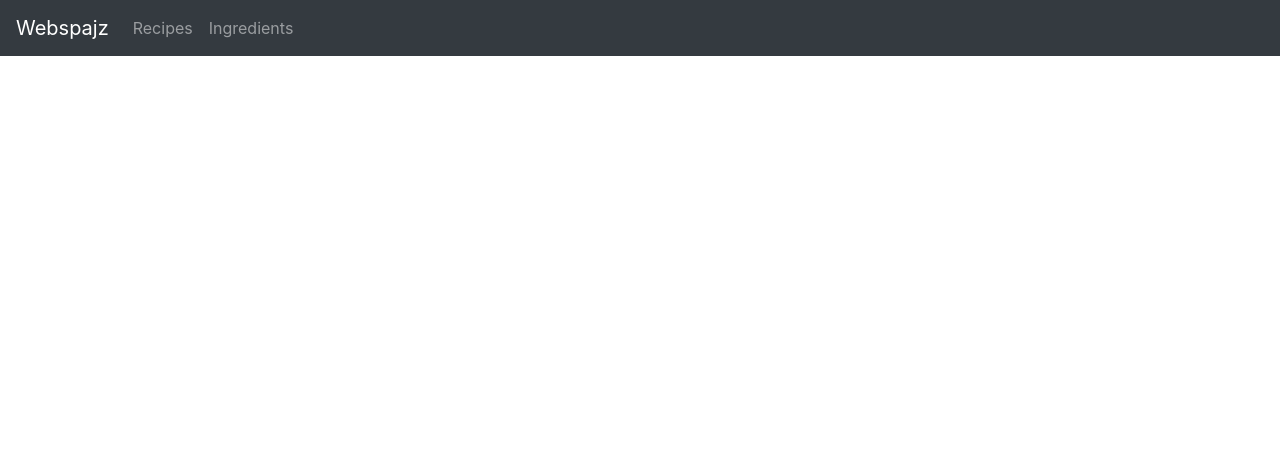
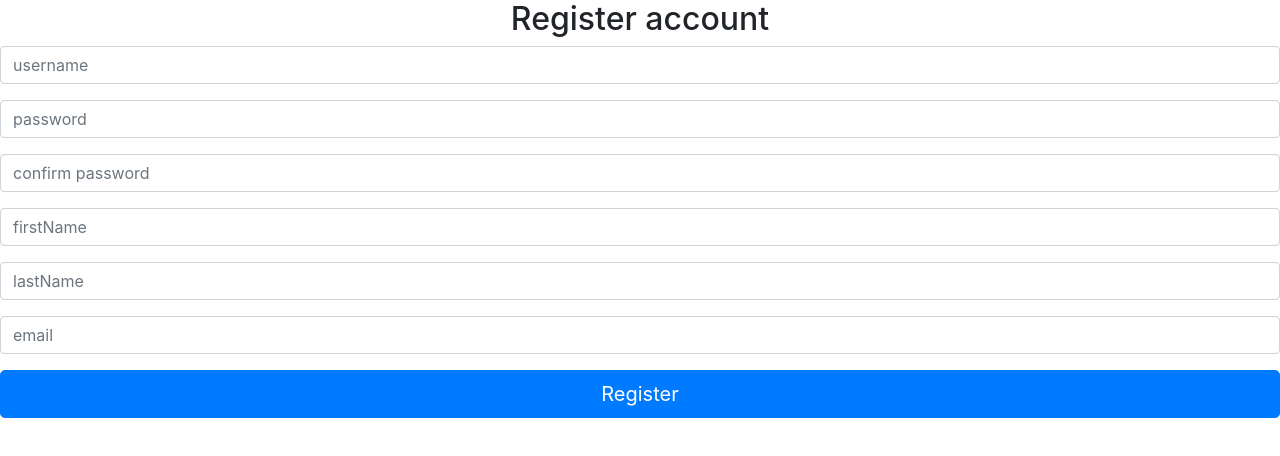
Before and after one commit to Bunyi5/Webspajz_front, a React (Create React App) app: page /register in a window 1280 px wide. Shown: the top 456 px of the page. Built offline with nearby package versions, Linux system fonts and the light colour scheme.

Commit message:
Created Register page, modifyed Login page, validation done on Register and Login, minor fixes

```diff
--- a/package.json
+++ b/package.json
@@ -11,6 +11,7 @@
     "react": "^17.0.1",
     "react-bootstrap": "^1.4.3",
     "react-dom": "^17.0.1",
+    "react-hook-form": "^6.15.1",
     "react-router-dom": "^5.2.0",
     "react-scripts": "4.0.0",
     "web-vitals": "^0.2.4"
--- a/src/Login.js
+++ b/src/Login.js
@@ -1,37 +1,14 @@
-import React, { Component } from 'react';
+import React from 'react';
 import history from './history';
+import { useForm } from 'react-hook-form';
 
-export default class Login extends Component {
-    constructor() {
-        super();
+import './styles/Login.css'
 
-        this.state = {
-            username: '',
-            password: ''
-        };
-        this.handleChange = this.handleChange.bind(this);
-        this.handleFormSubmit = this.handleFormSubmit.bind(this);
-    }
-
-    handleChange(event) {
-        const target = event.target;
-        const name = target.name;
-        this.setState({
-            [name]: target.value
-        });
-    }
-
-    handleFormSubmit(event) {
-        event.preventDefault();
-
-        const user_object = {
-            username: this.state.username,
-            password: this.state.password
-        };
+function handleFormSubmit(userObject) {
 
     fetch('http://localhost:8080/authenticate', {
         method: 'POST',
-            body: JSON.stringify(user_object),
+        body: JSON.stringify(userObject),
         headers: {
             'Content-Type': 'application/json'
         }
@@ -43,21 +20,21 @@ export default class Login extends Component {
         }
     }).then(res => {
         localStorage.setItem('authorization', res.token);
-            this.checkAuthorization();
-        }).catch(error => {
-            alert(error);
+        checkAuthorization();
+    }).catch(err => {
+        alert(err);
     })
 };
 
-    checkAuthorization() {
+function checkAuthorization() {
+
     fetch('http://localhost:8080/tryAuth', {
         method: 'GET',
         headers: {
             'Authorization': 'Bearer ' + localStorage.getItem('authorization')
         }
-        }).then(res => res.text())
-            .then(res => {
-                if (res === 'success') {
+    }).then(res => {
+        if (res.ok) {
             history.push('/recipes');
         } else {
             alert('Authentication failure');
@@ -65,34 +42,51 @@ export default class Login extends Component {
     });
 }
 
-    render() {
+function Form() {
+    const { register, handleSubmit, errors } = useForm({mode: 'onChange'});
+    const onSubmit = (userObject) => handleFormSubmit(userObject);
+
     return (
         <div>
             <div className='wrapper'>
-                    <form className='form-signin' onSubmit={this.handleFormSubmit}>
+                <form className='form-signin' onSubmit={handleSubmit(onSubmit)}>
                     <h2 className='form-signin-heading'>Please login</h2>
                     <div className='form-group'>
                         <input type='text'
                             name='username'
                             className='form-control'
-                                placeholder='Username'
-                                onChange={this.handleChange}
+                            placeholder='username'
+                            ref={register({
+                                required: 'Username is required!',
+                                pattern: { value: /^[A-Za-z0-9]+$/, message: 'Alphabetical characters and numbers only!' },
+                                maxLength: { value: 20, message: 'Username cannot exceed 20 characters!' }
+                            })}
                         />
+                        {errors.username && (<p className='errors'>{errors.username.message}</p>)}
                     </div>
                     <div className='form-group'>
                         <input type='password'
                             name='password'
                             className='form-control'
                             placeholder='password'
-                                onChange={this.handleChange}
+                            ref={register({
+                                required: 'Password is required!',
+                                maxLength: { value: 20, message: 'Password cannot exceed 20 characters!' }
+                            })}
                         />
+                        {errors.password && (<p className='errors'>{errors.password.message}</p>)}
                     </div>
-                        <button className='btn btn-lg btn-primary btn-block' type='submit'>
-                            Login
-            </button>
+                    <button className='btn btn-lg btn-primary btn-block' type='submit'>Login</button>
                 </form>
+                <button className='btn btn-lg btn-primary btn-block' onClick={() => history.push('/register')}>Register</button>
             </div>
         </div>
     );
 }
+
+export default class Login extends React.Component {
+
+    render() {
+        return <Form />;
     }
+}
--- /dev/null
+++ b/src/Register.js
@@ -0,0 +1,140 @@
+import React from 'react';
+import history from './history';
+import { useForm } from 'react-hook-form';
+
+import './styles/Register.css'
+
+function handleFormSubmit(userObject) {
+
+    fetch('http://localhost:8080/saveNewUser', {
+        method: 'POST',
+        body: JSON.stringify(userObject),
+        headers: {
+            'Content-Type': 'application/json'
+        }
+    }).then(res => {
+        if (res.status === 409) {
+            throw new Error('Username already exists!');
+        } else if (!res.ok) {
+            throw new Error('Can not save user!');
+        }
+        alert('Successful registration!')
+        history.push('/')
+    }).catch(err => {
+        alert(err);
+    })
+};
+
+function Form() {
+    const { register, handleSubmit, getValues, errors } = useForm({mode: 'onChange'});
+    const onSubmit = (userObject) => handleFormSubmit(userObject);
+
+    return (
+        <div>
+            <div className='wrapper'>
+                <form className='form-signin' onSubmit={handleSubmit(onSubmit)}>
+                    <h2 className='form-signin-heading'>Register account</h2>
+                    <div className='form-group'>
+                        <input type='text'
+                            name='username'
+                            className='form-control'
+                            placeholder='username'
+                            ref={register({
+                                required: 'Username is required!',
+                                pattern: { value: /^[A-Za-z0-9]+$/, message: 'Alphabetical characters and numbers only!' },
+                                maxLength: { value: 20, message: 'Username cannot exceed 20 characters!' }
+                            })}
+                        />
+                        {errors.username && (<p className='errors'>{errors.username.message}</p>)}
+                    </div>
+                    <div className='form-group'>
+                        <input type='password'
+                            name='password'
+                            className='form-control'
+                            placeholder='password'
+                            ref={register({
+                                required: 'Password is required!',
+                                maxLength: { value: 20, message: 'Password cannot exceed 20 characters!' }
+                            })}
+                        />
+                        {errors.password && (<p className='errors'>{errors.password.message}</p>)}
+                    </div>
+                    <div className='form-group'>
+                        <input type='password'
+                            name='passwordConfirmation'
+                            className='form-control'
+                            placeholder='confirm password'
+                            ref={register({
+                                required: 'Password confirmation is required!',
+                                validate: {
+                                    matchesPreviousPassword: (passwordConfirmation) => {
+                                        const { password } = getValues();
+                                        return password === passwordConfirmation || 'Passwords should match!'
+                                    }
+                                },
+                                maxLength: { value: 20, message: 'Password confirmation cannot exceed 20 characters!' }
+                            })}
+                        />
+                        {errors.passwordConfirmation && (<p className='errors'>{errors.passwordConfirmation.message}</p>)}
+                    </div>
+                    <div className='form-group'>
+                        <input type='text'
+                            name='firstName'
+                            className='form-control'
+                            placeholder='firstName'
+                            ref={register({
+                                required: 'First name is required!',
+                                validate: {
+                                    firstLetterIsUpperCase: (value) => value.match(/([A-Z]\S*\s?)*$/) || 'First name should start with a capital letter!',
+                                    onlyContainsAlphabetical: (value) => value.match(/^([A-Z][a-z]*\s?)*$/) || 'Alphabetical characters only!'
+                                },
+                                maxLength: { value: 20, message: 'First name cannot exceed 20 characters!' }
+                            })}
+                        />
+                        {errors.firstName && (<p className='errors'>{errors.firstName.message}</p>)}
+                    </div>
+                    <div className='form-group'>
+                        <input type='text'
+                            name='lastName'
+                            className='form-control'
+                            placeholder='lastName'
+                            ref={register({
+                                required: 'Last name is required!',
+                                validate: {
+                                    firstLetterIsUpperCase: (value) => value.match(/([A-Z]\S*\s?)*$/) || 'Last name should start with a capital letter!',
+                                    onlyContainsAlphabetical: (value) => value.match(/^([A-Z][a-z]*\s?)*$/) || 'Alphabetical characters only!'
+                                },
+                                maxLength: { value: 20, message: 'Last name cannot exceed 20 characters!' }
+                            })}
+                        />
+                        {errors.lastName && (<p className='errors'>{errors.lastName.message}</p>)}
+                    </div>
+                    <div className='form-group'>
+                        <input type='text'
+                            name='email'
+                            className='form-control'
+                            placeholder='email'
+                            ref={register({
+                                required: 'Email is required!',
+                                pattern: {
+                                    value: /^(([^<>()[\]\\.,;:\s@"]+(\.[^<>()[\]\\.,;:\s@"]+)*)|(".+"))@((\[[0-9]{1,3}\.[0-9]{1,3}\.[0-9]{1,3}\.[0-9]{1,3}\])|(([a-zA-Z\-0-9]+\.)+[a-zA-Z]{2,}))$/,
+                                    message: 'Email format is not valid!'
+                                },
+                                maxLength: { value: 50, message: 'Email cannot exceed 50 characters!' }
+                            })}
+                        />
+                        {errors.email && (<p className='errors'>{errors.email.message}</p>)}
+                    </div>
+                    <button className='btn btn-lg btn-primary btn-block' type='submit'>Register</button>
+                </form>
+            </div>
+        </div>
+    );
+}
+
+export default class Register extends React.Component {
+
+    render() {
+        return <Form />
+    }
+}
--- a/src/Routes.js
+++ b/src/Routes.js
@@ -7,6 +7,7 @@ import RecipeDetails from './components/RecipeDetails';
 import NavBar from './components/NavBar';
 import history from './history';
 import UserIngredient from './components/UserIngredient';
+import Register from './Register'
 
 export default class Routes extends React.Component {
     render() {
@@ -14,6 +15,7 @@ export default class Routes extends React.Component {
             <Router history={history}>
                 <Switch>
                     <Route exact path='/' component={Login} />
+                    <Route path='/register' exact component={Register} />
                     <>
                         <NavBar />
                         <Route path='/recipes' exact component={MainPage} />
--- a/src/components/RecipeDetails.js
+++ b/src/components/RecipeDetails.js
@@ -68,7 +68,7 @@ export default class RecipeDetails extends React.Component {
                 if (item.quantity === 0) {
                     return <li key={item.id}>{item.ingredient.name}</li>
                 } else if (item.unit == null) {
-                    return <li key={item.id}>{item.ingredient.name + ' (' + item.quantity + ' db)'}</li>
+                    return <li key={item.id}>{item.ingredient.name + ' (' + item.quantity + ' pc.)'}</li>
                 } else {
                     return <li key={item.id}>{item.ingredient.name + ' (' + item.quantity + ' ' + item.unit + ')'}</li>
                 }
--- a/src/components/UserIngredient.js
+++ b/src/components/UserIngredient.js
@@ -122,7 +122,7 @@ export default class UserIngredient extends React.Component {
         }
 
         if (ingredient.unit === null) {
-            unit = 'db';
+            unit = 'pc.';
         } else {
             unit = ingredient.unit;
         }
--- a/src/components/toolbar/Profile.js
+++ b/src/components/toolbar/Profile.js
@@ -23,7 +23,7 @@ export default class Profile extends React.Component {
             if (res.ok) {
                 return res.json();
             } else {
-                throw Error('Error fetching username!');
+                throw new Error('Error fetching user!');
             }
         }).then(res => {
             this.setState({
@@ -43,7 +43,7 @@ export default class Profile extends React.Component {
         return (
             <div className='profile-container'>
                 <img src={this.state.profile_url} alt='.' />
-                <label className='username'>{this.state.user.username}</label>
+                <label className='full-name'>{this.state.user.firstName} {this.state.user.lastName}</label>
                 <button type='button' onClick={this.handleLogout}>
                     <span className='fa fa-sign-out fa_color'></span>
                 </button>
--- /dev/null
+++ b/src/styles/Login.css
@@ -0,0 +1,3 @@
+.errors {
+    color: red;
+}
```
Also changed, not shown: src/styles/Register.css (added), 1 other file (tests, documents, lock files or other folders). Lines whose indentation alone changed are shown as unchanged.
